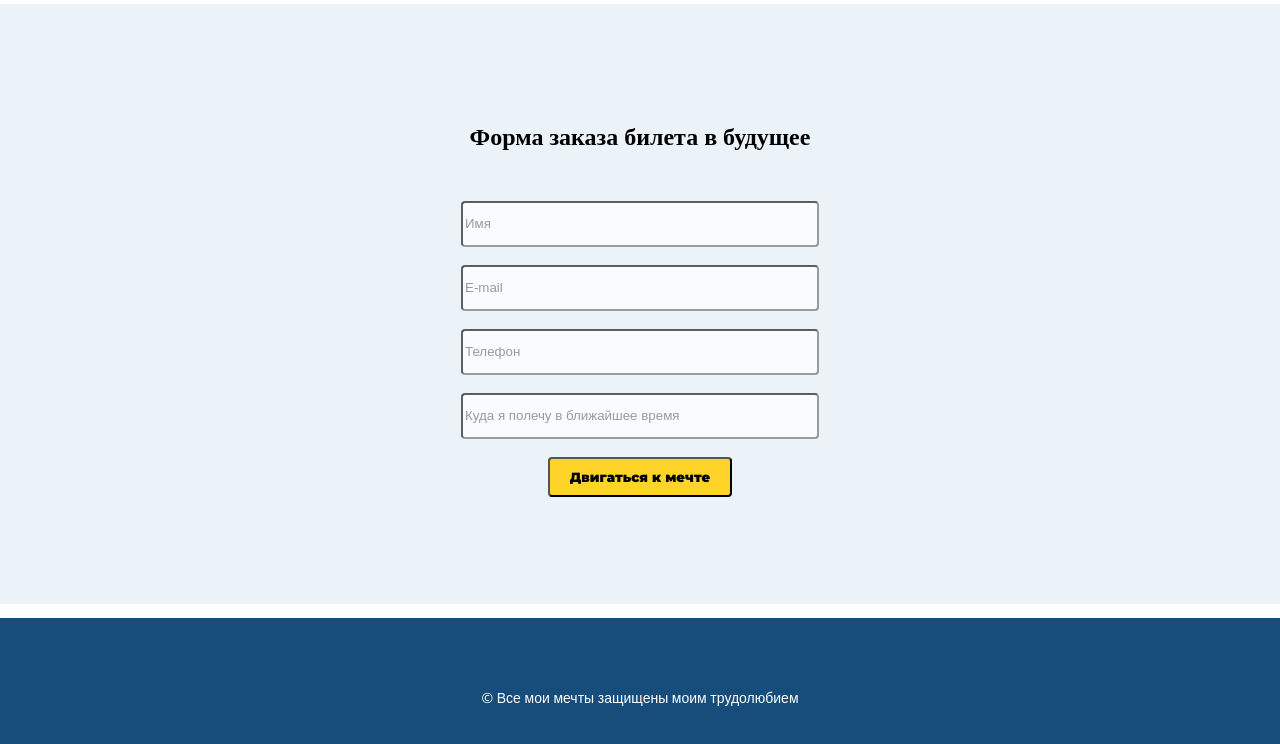
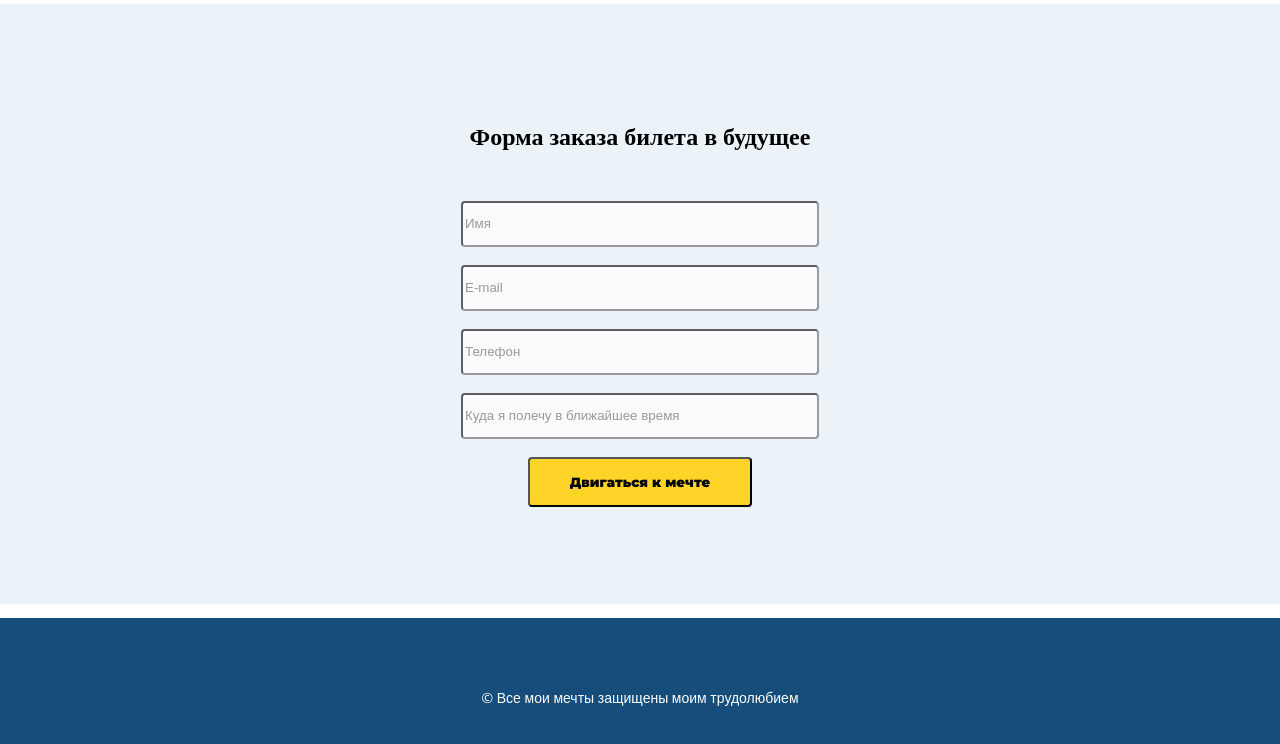
Before and after one commit to HocokBcapae/HocokBcapae.github.io, a plain HTML site: page index.html in a window 1280 px wide. Shown: the part 1362-2106 px from the top of the page. Drawn offline with nearby package versions, Linux system fonts and the light colour scheme.

Commit message:
Update style.css

```diff
--- a/css/style.css
+++ b/css/style.css
@@ -129,7 +129,7 @@ text-decoration: none;
 color: #000;
 user-select: none;
 background: #ffd429;
-padding: 10px 20px;
+padding: 15px 40px;
 border-radius: 4px;
 }
 
```
